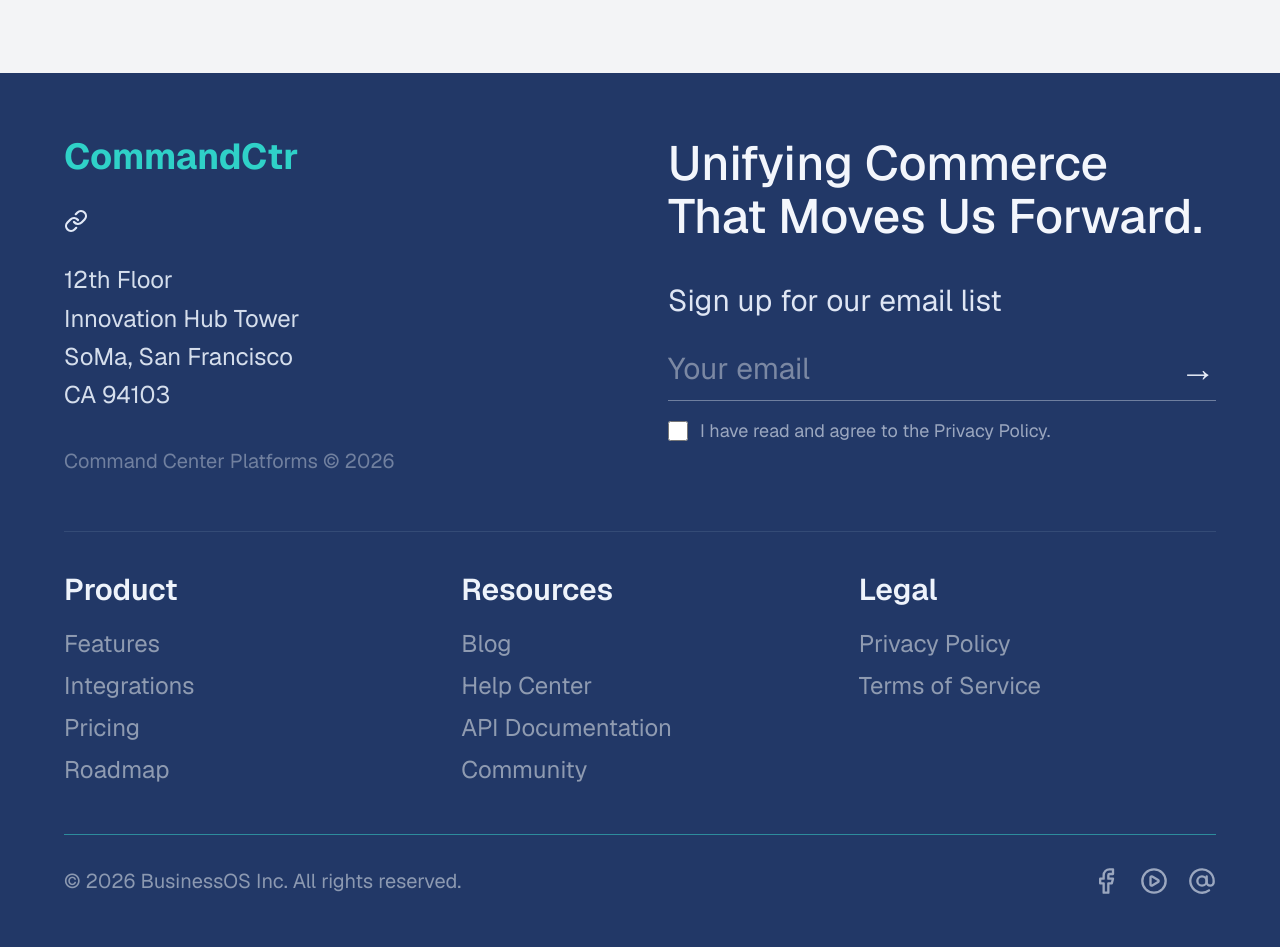
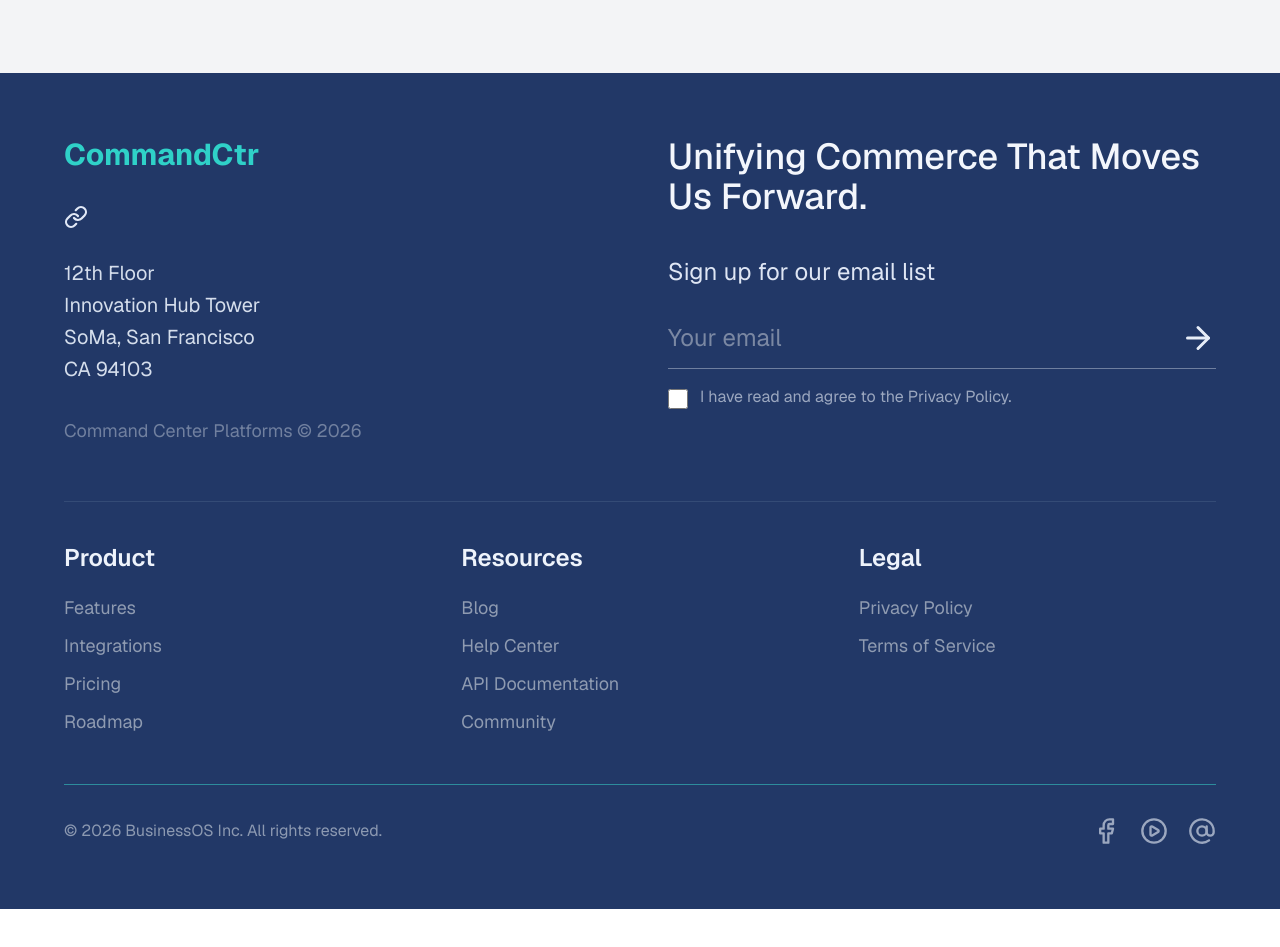
Before and after one commit to Shourov98/siyam-site, a Next.js app: page / in a window 1280 px wide. Shown: the part 5140-6087 px from the top of the page. After the commit the page ends 6049 px from the top, so only its background shows below. Built offline with nearby package versions, Linux system fonts and the light colour scheme.

Commit message:
fix(footer): hover and text size

```diff
--- a/app/components/Footer.tsx
+++ b/app/components/Footer.tsx
@@ -1,4 +1,10 @@
-import { AtSign, CirclePlay, Facebook, Link as LinkIcon } from "lucide-react";
+import {
+  ArrowRight,
+  AtSign,
+  CirclePlay,
+  Facebook,
+  Link as LinkIcon,
+} from "lucide-react";
 
 const productLinks = ["Features", "Integrations", "Pricing", "Roadmap"];
 const resourceLinks = ["Blog", "Help Center", "API Documentation", "Community"];
@@ -10,9 +16,9 @@ export default function Footer() {
       <div className="mx-auto w-full max-w-[1400px]">
         <div className="grid gap-14 lg:grid-cols-2">
           <div>
-            <h2 className="text-3xl font-bold text-[#2fd1c8] sm:text-4xl">CommandCtr</h2>
+            <h2 className="text-2xl font-bold text-[#2fd1c8] sm:text-3xl">CommandCtr</h2>
             <LinkIcon className="mt-8 h-6 w-6 text-[#e2e9f7]" strokeWidth={2.2} />
-            <address className="mt-7 not-italic text-xl leading-[1.6] text-[#d5deec] sm:text-2xl">
+            <address className="mt-7 not-italic text-lg leading-[1.6] text-[#d5deec] sm:text-xl">
               12th Floor
               <br />
               Innovation Hub Tower
@@ -21,14 +27,14 @@ export default function Footer() {
               <br />
               CA 94103
             </address>
-            <p className="mt-8 text-lg text-[#71809f] sm:text-xl">Command Center Platforms © 2026</p>
+            <p className="mt-8 text-base text-[#71809f] sm:text-lg">Command Center Platforms © 2026</p>
           </div>
 
           <div>
-            <h3 className="max-w-[700px] text-4xl font-medium leading-[1.1] text-[#f3f6fc] sm:text-5xl">
+            <h3 className="max-w-[700px] text-3xl font-medium leading-[1.1] text-[#f3f6fc] sm:text-4xl">
               Unifying Commerce That Moves Us Forward.
             </h3>
-            <p className="mt-10 text-2xl text-[#dfe6f4] sm:text-3xl">Sign up for our email list</p>
+            <p className="mt-10 text-xl text-[#dfe6f4] sm:text-2xl">Sign up for our email list</p>
 
             <div className="mt-8">
               <label htmlFor="footer-email" className="sr-only">
@@ -39,19 +45,19 @@ export default function Footer() {
                   id="footer-email"
                   type="email"
                   placeholder="Your email"
-                  className="w-full bg-transparent text-2xl text-[#dfe6f4] placeholder:text-[#7b88a3] focus:outline-none sm:text-3xl"
+                  className="w-full bg-transparent text-xl text-[#dfe6f4] placeholder:text-[#7b88a3] focus:outline-none sm:text-2xl"
                 />
                 <button
                   type="button"
                   aria-label="Submit email"
-                  className="text-[#e7edf8] transition hover:text-[#2fd1c8]"
+                  className="text-[#e7edf8] transition hover:text-[#56c7c6]"
                 >
-                  <span className="text-3xl leading-none sm:text-4xl">→</span>
+                  <ArrowRight className="h-8 w-8 sm:h-9 sm:w-9" />
                 </button>
               </div>
             </div>
 
-            <label className="mt-4 flex items-start gap-3 text-base text-[#9ba7bf] sm:text-lg">
+            <label className="mt-4 flex items-start gap-3 text-sm text-[#9ba7bf] sm:text-base">
               <input
                 type="checkbox"
                 className="mt-1 h-5 w-5 rounded border border-[#7383a2] bg-transparent accent-[#2fd1c8]"
@@ -64,11 +70,11 @@ export default function Footer() {
         <div className="mt-14 border-t border-[#344b76] pt-10">
           <div className="grid gap-10 sm:grid-cols-2 lg:grid-cols-3">
             <div>
-              <h4 className="text-2xl font-semibold text-[#eef3fb] sm:text-3xl">Product</h4>
+              <h4 className="text-xl font-semibold text-[#eef3fb] sm:text-2xl">Product</h4>
               <ul className="mt-5 space-y-2.5">
                 {productLinks.map((item) => (
                   <li key={item}>
-                    <a href="#" className="text-lg transition hover:text-[#dce5f5] sm:text-2xl">
+                    <a href="#" className="text-base transition hover:text-[#56c7c6] sm:text-lg">
                       {item}
                     </a>
                   </li>
@@ -77,11 +83,11 @@ export default function Footer() {
             </div>
 
             <div>
-              <h4 className="text-2xl font-semibold text-[#eef3fb] sm:text-3xl">Resources</h4>
+              <h4 className="text-xl font-semibold text-[#eef3fb] sm:text-2xl">Resources</h4>
               <ul className="mt-5 space-y-2.5">
                 {resourceLinks.map((item) => (
                   <li key={item}>
-                    <a href="#" className="text-lg transition hover:text-[#dce5f5] sm:text-2xl">
+                    <a href="#" className="text-base transition hover:text-[#56c7c6] sm:text-lg">
                       {item}
                     </a>
                   </li>
@@ -90,11 +96,11 @@ export default function Footer() {
             </div>
 
             <div>
-              <h4 className="text-2xl font-semibold text-[#eef3fb] sm:text-3xl">Legal</h4>
+              <h4 className="text-xl font-semibold text-[#eef3fb] sm:text-2xl">Legal</h4>
               <ul className="mt-5 space-y-2.5">
                 {legalLinks.map((item) => (
                   <li key={item}>
-                    <a href="#" className="text-lg transition hover:text-[#dce5f5] sm:text-2xl">
+                    <a href="#" className="text-base transition hover:text-[#56c7c6] sm:text-lg">
                       {item}
                     </a>
                   </li>
@@ -105,15 +111,15 @@ export default function Footer() {
         </div>
 
         <div className="mt-12 flex flex-wrap items-center justify-between gap-6 border-t border-[#2d8c9c] pt-8">
-          <p className="text-base text-[#8c99b1] sm:text-xl">© 2026 BusinessOS Inc. All rights reserved.</p>
+          <p className="text-sm text-[#8c99b1] sm:text-base">© 2026 BusinessOS Inc. All rights reserved.</p>
           <div className="flex items-center gap-5 text-[#9ba7bf]">
-            <a href="#" aria-label="Facebook" className="transition hover:text-[#dbe5f6]">
+            <a href="#" aria-label="Facebook" className="transition hover:text-[#56c7c6]">
               <Facebook className="h-7 w-7" />
             </a>
-            <a href="#" aria-label="YouTube" className="transition hover:text-[#dbe5f6]">
+            <a href="#" aria-label="YouTube" className="transition hover:text-[#56c7c6]">
               <CirclePlay className="h-7 w-7" />
             </a>
-            <a href="#" aria-label="Email" className="transition hover:text-[#dbe5f6]">
+            <a href="#" aria-label="Email" className="transition hover:text-[#56c7c6]">
               <AtSign className="h-7 w-7" />
             </a>
           </div>
```
